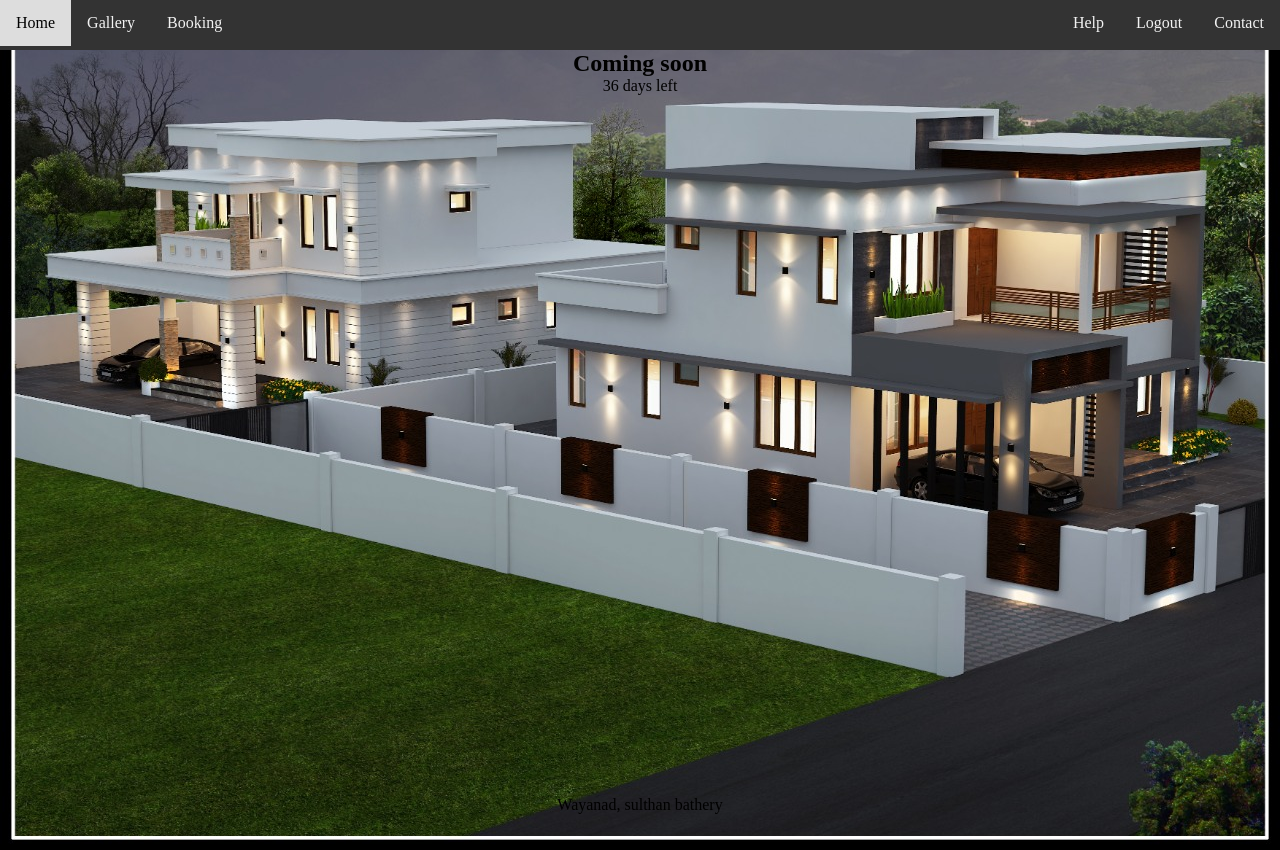
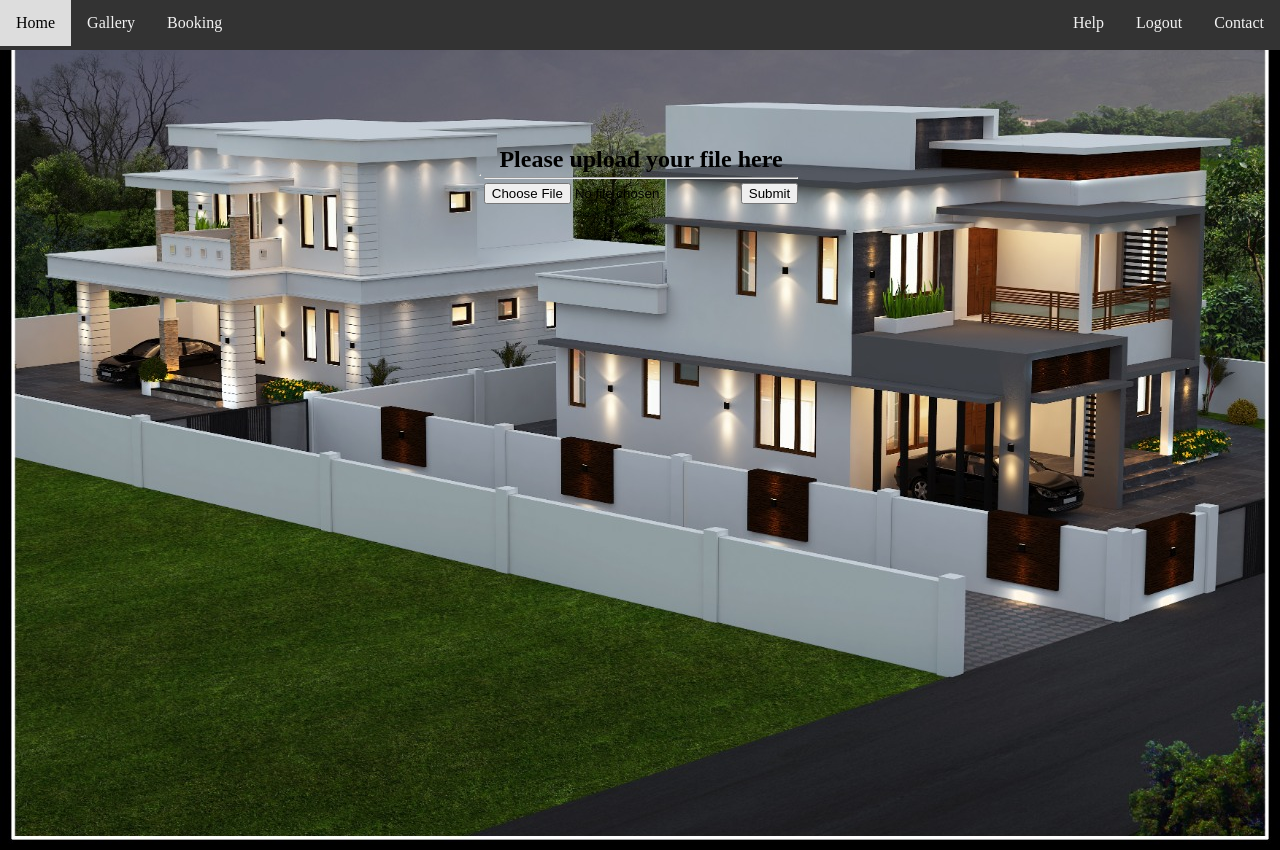
Before and after one commit to ashrafuppy/myFirstwebProject, a Flask app: template templates/main.html in a window 1280 px wide. Run offline with Flask 2, Linux system fonts and the light colour scheme; the template is opened without the code that fills it, so the values that code supplies are empty; some libraries are stand-ins or nearby versions.

Commit message:
chages to main

```diff
--- a/templates/main.html
+++ b/templates/main.html
@@ -68,7 +68,13 @@ html, body {
 .text-al{
     text-align: center;
 }
+.center {
+  display: flex;
+  justify-content: center;
+  align-items: center;
+  height: 250px;
 
+}
 </style>
 </head>
 <body>
@@ -85,14 +91,20 @@ html, body {
 </div>
 <div id="content" >
     <div class="text-al">
-  <h2>Coming soon</h2>
-  <p>36 days left</p>
+	<div class="center">
+  <hr><table><tr><td>
+  <h2> Please upload your file here </h2> </td></tr> <tr><td> <hr> </td></tr><tr><td>
+ <form action="/action_upload">
+  <input type="file" id="myFile" name="filename">
+  <input type="submit">
+ </form> </div>
+ </td></tr></table>
     </div>
      <div id="push"></div>
 </div>
 
 <div id="footer">
-  <p>Wayanad, sulthan bathery</p>
+  <p> </p>
 </div>
 
 </body>
```
Also changed, not shown: 1 other file.
